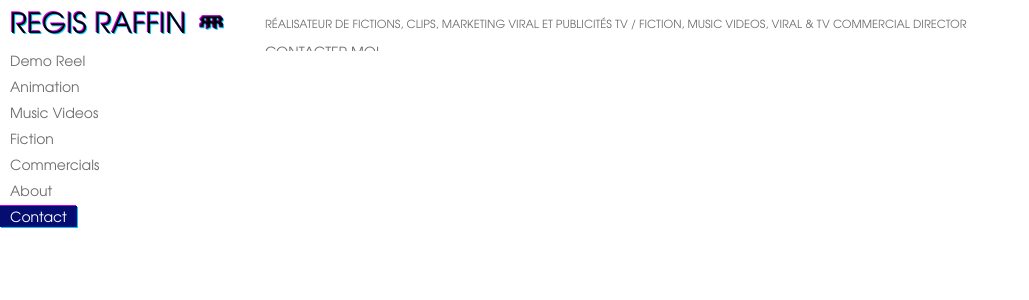
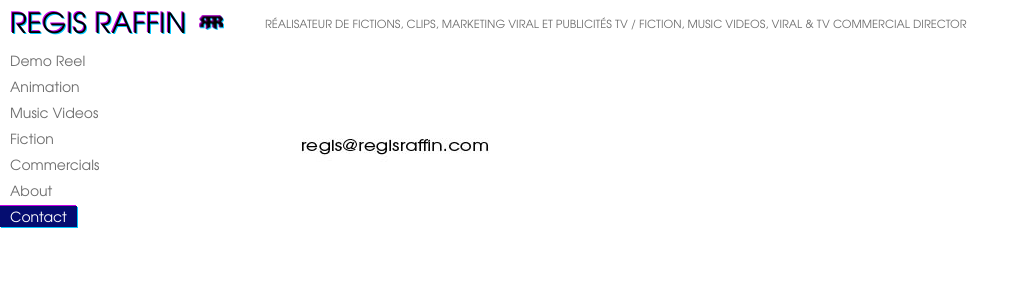
Before and after one commit to xavierraffin/regisraffin.com, a PHP site: page /contact.html in a window 1280 px wide. Shown: the top 300 px of the page, without its empty margins (0-1029 px from the left). Run offline with PHP 8.4, Linux system fonts and the light colour scheme; some libraries are stand-ins or nearby versions.

Commit message:
image contact position

```diff
--- a/about.html
+++ b/about.html
@@ -92,10 +92,11 @@ Aujourd'hui il réalise des clips pour des artistes internationaux, des films pu
 <p>Ses films témoignent de sa passion pour la bande dessinée, la culture geek et le cinéma de tous horizons, dans son univers se côtoient un humour absurde hérité des Monty pythons, une mise en scène décomplexée, et toujours la volonté d'émouvoir et de transporter son spectateur.</p>
 
 <p>Passionné par la recherche de solutions techniques pour mettre en image ses inspirations, Régis Raffin ne s'interdit aucun support pour laisser libre court à son imagination ( tournage, animation 2D, 3D, stop-motion, etc.. ).</p>
+</span>
 
 <img id="references" src="data/images/references.jpg">
 </div>
-</span>
+</section>
   </div>
   </div>
   </div>
--- a/classic.css
+++ b/classic.css
@@ -10,6 +10,11 @@ body {
 	margin:0;
 	height: 100%;
 	font-size:14px;
+}
+#contact{
+	position: absolute;
+	top:130px;
+	left:300px;
 }
 .video{
 	display:none;
--- a/contact.html
+++ b/contact.html
@@ -74,9 +74,10 @@
   <div class="main">
   <p><span lang="fr">Réalisateur de fictions, clips, marketing viral et publicités TV /</span> fiction, music videos, viral & TV commercial director</p>
   <section>
-   contacter moi
+  </section>
   </div>
   </div>
+   <img id="contact" src="data/images/mad.jpg" />
   </div>
   </body>
 </html>
```
Also changed, not shown: data/images/mad.jpg (renamed from data/images/adresse mail.jpg).
